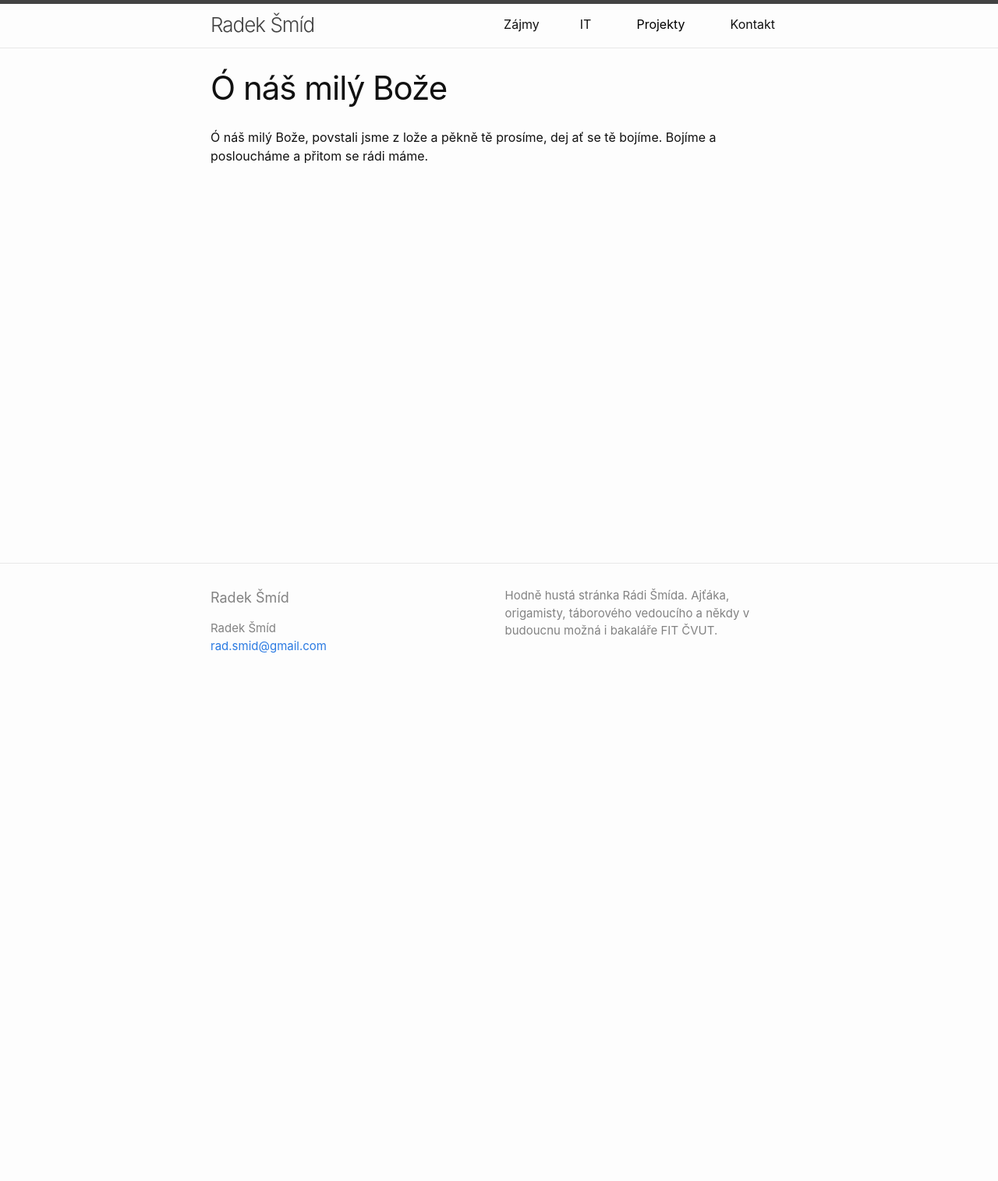
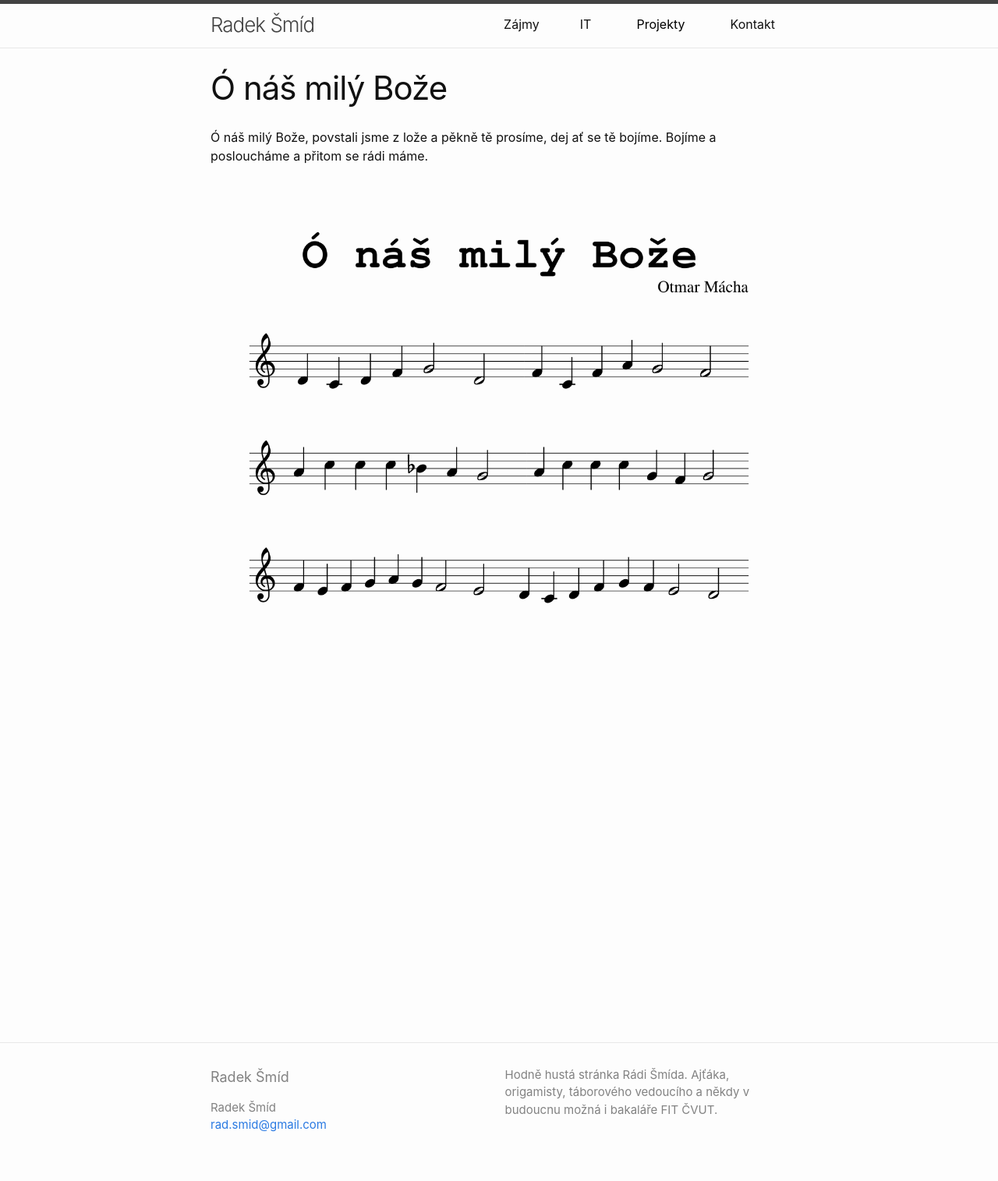
Before and after one commit to Smidra/rada.smid.io-site, a Jekyll site: the page built from jidlo/o_nas_mily_boze/o_nas_mily_boze.md, in a window 1280 px wide. Shown: the whole page at 78% size. Built offline with Jekyll 4.4.1, drawn with Linux system fonts in a browser that asks for light colours; before the commit the page ends 900 px from its top, so only the background shows below that.

Commit message:
O nas mily Boze text + transpozice diky pane

```diff
--- a/jidlo/o_nas_mily_boze/o_nas_mily_boze.md
+++ b/jidlo/o_nas_mily_boze/o_nas_mily_boze.md
@@ -7,3 +7,5 @@ razeni: o nas mily boze
 Ó náš milý Bože, povstali jsme z lože
 a pěkně tě prosíme, dej ať se tě bojíme.
 Bojíme a posloucháme a přitom se rádi máme.
+
+![Ó náš milý Bože](o_nas_mily_boze.png){:class="img-responsive"}
```
Also changed, not shown: jidlo/o_nas_mily_boze/o_nas_mily_boze.png (added), 2 other files.
